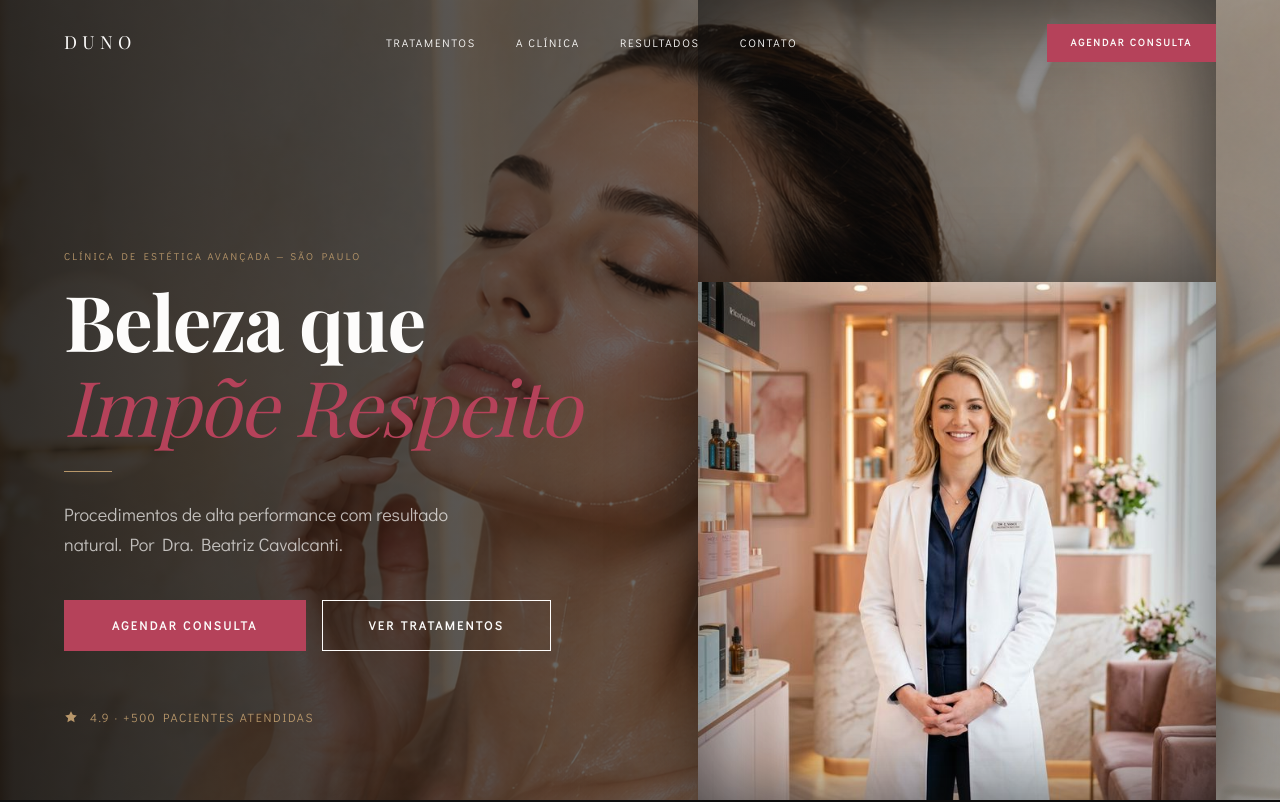
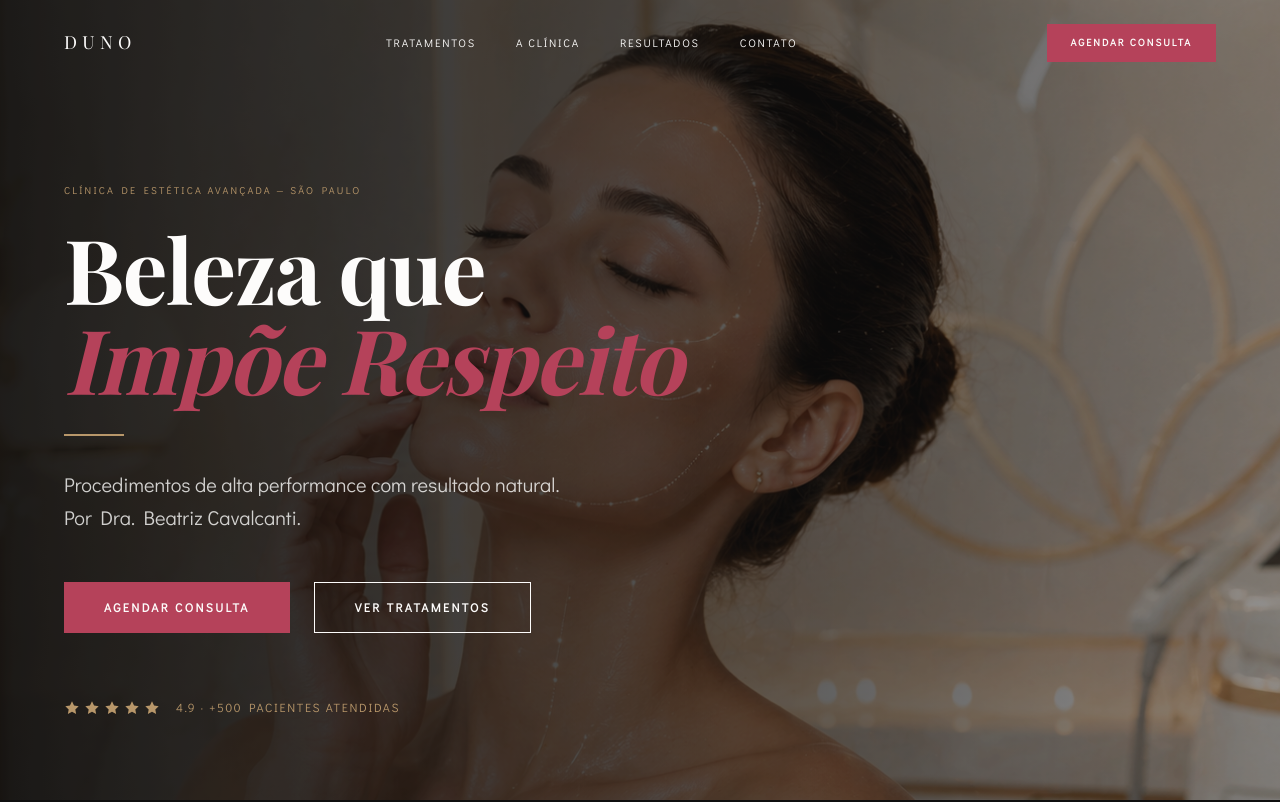
Before and after one commit to matheusetecestudo-sys/Site-de-clinica-de-est-tica, a React (Vite) app: page / in a window 1280 px wide. Shown: the top 802 px of the page. Built offline with nearby package versions, Linux system fonts and the light colour scheme; a web font is replaced by a local one.

Commit message:
style: remove imagem secundária e otimiza layout do Hero Banner

```diff
--- a/src/App.tsx
+++ b/src/App.tsx
@@ -213,39 +213,42 @@ export default function App() {
       </AnimatePresence>
 
       {/* [SEÇÃO 01 — HERO] */}
-      <section className="relative min-h-[100dvh] flex flex-col md:flex-row bg-black">
+      <section className="relative min-h-[100dvh] flex flex-col bg-black overflow-hidden">
         <div className="absolute inset-0 z-0">
-          <img src="/images/banner01 (3).png" alt="Clínica" className="w-full h-full object-cover object-center" />
-          <div className="absolute inset-0 bg-gradient-to-r from-black/85 via-black/60 to-black/30" />
+          <img src="/images/banner01 (3).png" alt="Clínica" className="w-full h-full object-cover object-top" />
+          <div className="absolute inset-0 bg-gradient-to-r from-black/90 via-black/60 to-black/20" />
+          <div className="absolute inset-0 bg-black/30" />
         </div>
 
-        <div className="relative z-10 w-full flex flex-col md:flex-row h-full min-h-[100dvh] px-[clamp(24px,5vw,7vw)]">
-          <div className="w-full md:w-[55%] flex flex-col justify-center pt-[22vh] pb-20 md:pb-0">
-            <span className="font-sans uppercase text-gold text-[10px] tracking-[0.22em] mb-4">CLÍNICA DE ESTÉTICA AVANÇADA — SÃO PAULO</span>
-            <h1 className="font-display font-bold text-white text-[clamp(44px,6vw,80px)] leading-[1.0] mb-2">
-              Beleza que
-            </h1>
-            <h1 className="font-display italic text-rose text-[clamp(44px,6vw,80px)] leading-[1.0]">
-              Impõe Respeito
-            </h1>
-            <div className="line-decorative my-[28px]"></div>
-            <p className="font-sans text-white/70 text-[18px] leading-[1.65] max-w-[440px]">
-              Procedimentos de alta performance com resultado natural. Por Dra. Beatriz Cavalcanti.
-            </p>
-            <div className="flex flex-col sm:flex-row gap-4 mt-10 w-full sm:w-auto">
-              <a href={whatsappUrl} className="btn-primary w-full sm:w-auto text-center">AGENDAR CONSULTA</a>
-              <a href="#tratamentos" className="btn-secondary border-white text-white hover:bg-white hover:text-black w-full sm:w-auto text-center">VER TRATAMENTOS</a>
-            </div>
+        <div className="relative z-10 w-full flex-1 flex flex-col justify-center px-[clamp(24px,5vw,7vw)] pt-[100px]">
+          <div className="max-w-[700px]">
+            <motion.div
+              initial={{ opacity: 0, y: 30 }}
+              animate={{ opacity: 1, y: 0 }}
+              transition={{ duration: 1, ease: "easeOut" }}
+            >
+              <span className="font-sans uppercase text-gold text-[10px] tracking-[0.22em] mb-6 block">CLÍNICA DE ESTÉTICA AVANÇADA — SÃO PAULO</span>
+              <h1 className="font-display font-bold text-white text-[clamp(48px,7vw,90px)] leading-[1.0] mb-2">
+                Beleza que <br />
+                <span className="font-display italic text-rose">Impõe Respeito</span>
+              </h1>
+              <div className="line-decorative my-[32px] w-[60px] h-[2px]"></div>
+              <p className="font-sans text-white/80 text-[18px] md:text-[20px] leading-[1.65] max-w-[500px]">
+                Procedimentos de alta performance com resultado natural. Por Dra. Beatriz Cavalcanti.
+              </p>
 
-            <div className="mt-14 flex items-center gap-3">
-              <StarIcon className="text-gold" />
-              <span className="font-sans text-[12px] uppercase text-gold tracking-[0.14em]">4.9 · +500 pacientes atendidas</span>
-            </div>
-          </div>
+              <div className="flex flex-col sm:flex-row gap-6 mt-12 w-full sm:w-auto">
+                <a href={whatsappUrl} className="btn-primary w-full sm:w-auto text-center px-[40px]">AGENDAR CONSULTA</a>
+                <a href="#tratamentos" className="btn-secondary border-white text-white hover:bg-white hover:text-black w-full sm:w-auto text-center px-[40px]">VER TRATAMENTOS</a>
+              </div>
 
-          <div className="w-full md:w-[45%] h-[50vh] md:h-screen flex items-end justify-center relative">
-             <img src="/images/doutora.png" alt="Dra. Beatriz Cavalcanti" className="h-[90%] md:h-[85%] w-auto object-contain object-bottom grayscale brightness-[1.1] contrast-[1.1]" style={{ filter: "drop-shadow(0 0 40px rgba(0,0,0,0.5))" }} />
-             <div className="absolute inset-0 shadow-[inset_0_0_100px_rgba(15,15,15,0.8)] pointer-events-none" />
+              <div className="mt-16 flex items-center gap-4">
+                <div className="flex gap-1">
+                  {[...Array(5)].map((_, i) => <StarIcon key={i} className="text-gold" size={16} />)}
+                </div>
+                <span className="font-sans text-[11px] md:text-[12px] uppercase text-gold tracking-[0.14em]">4.9 · +500 pacientes atendidas</span>
+              </div>
+            </motion.div>
           </div>
         </div>
       </section>
```
